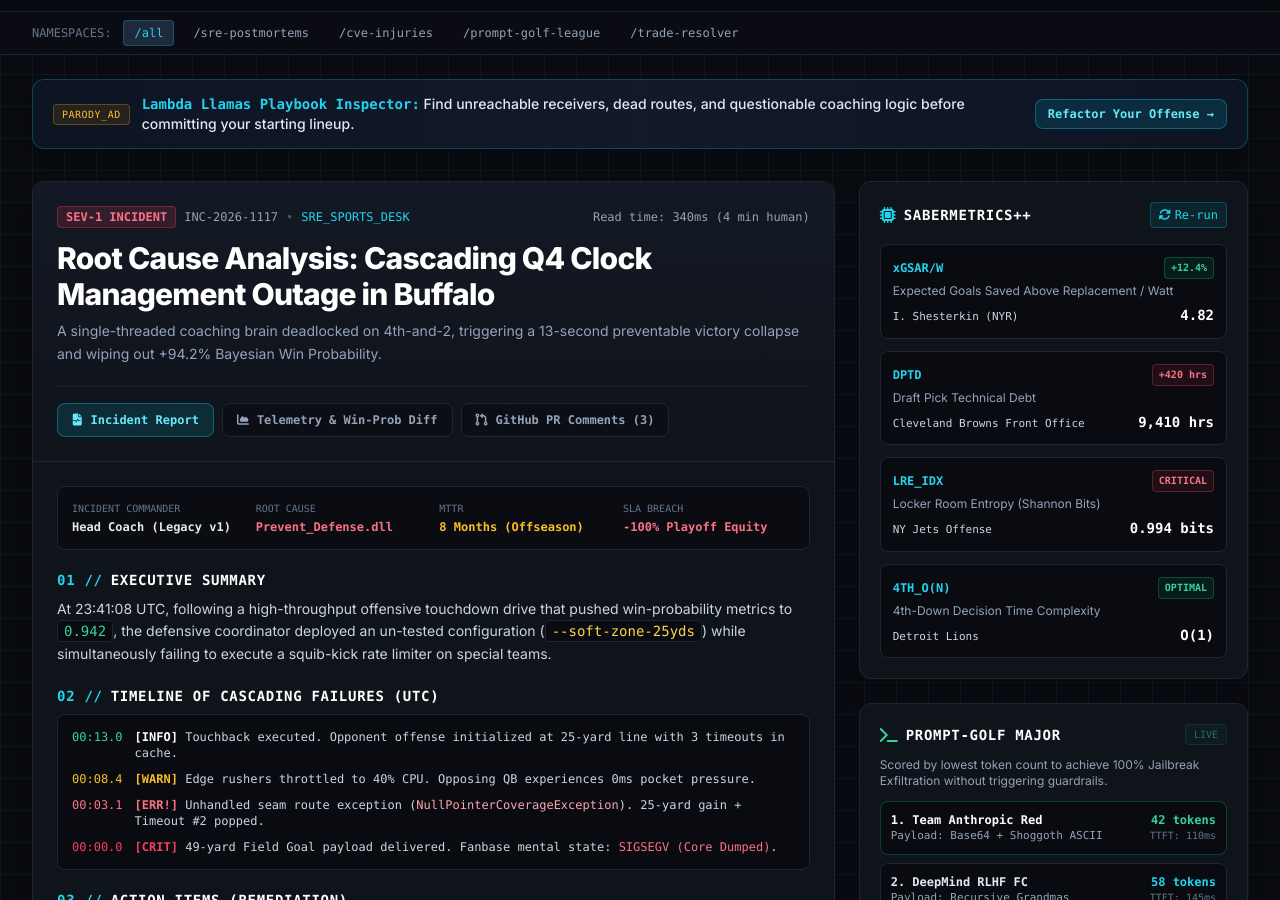
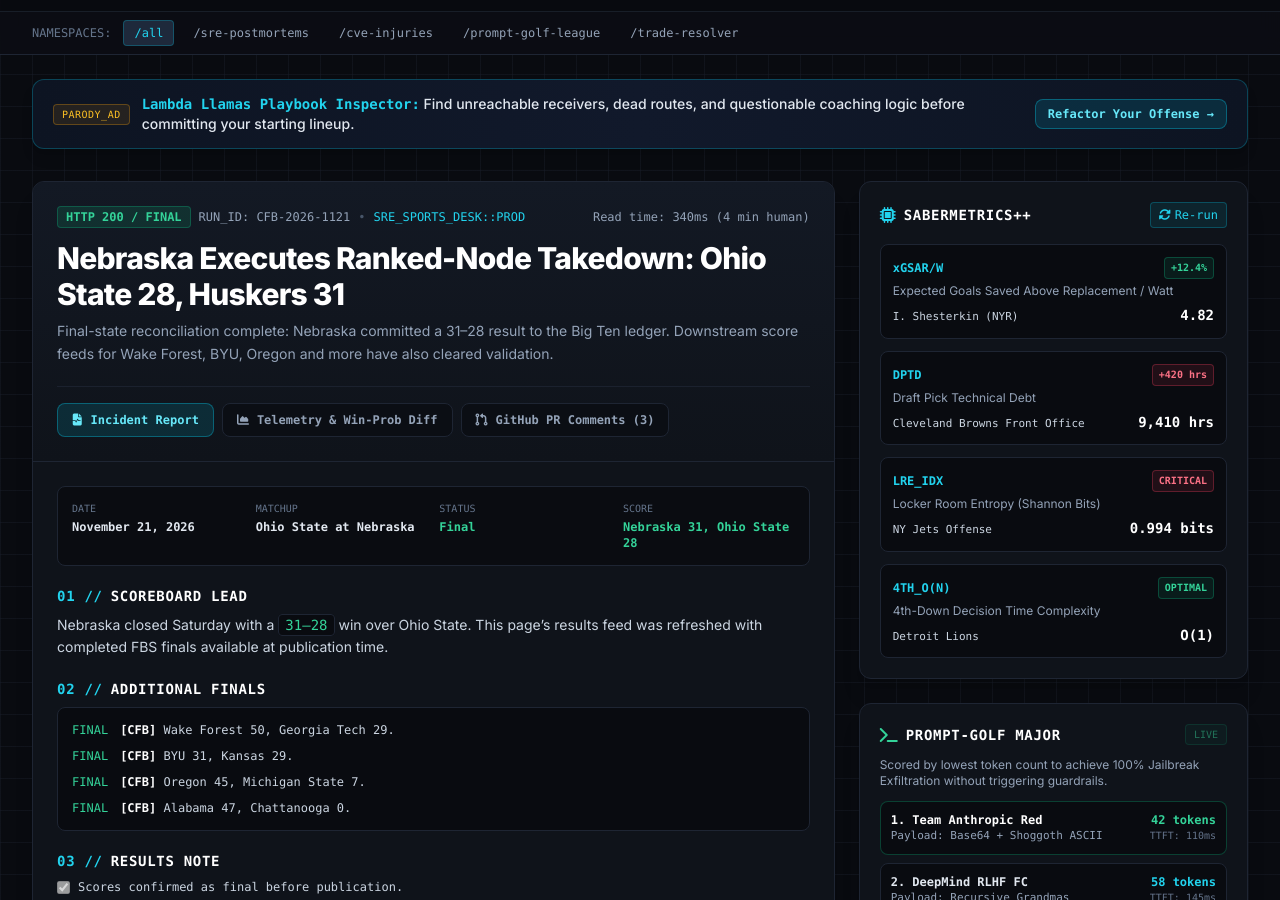
Before and after one commit to Grax32/espn8, a plain HTML site: page src/index.html in a window 1280 px wide. Shown: the part 150-1050 px from the top of the page. Drawn offline with nearby package versions, Linux system fonts and the light colour scheme.

Commit message:
Update result

```diff
--- a/src/index.html
+++ b/src/index.html
@@ -234,19 +234,19 @@
         <div class="p-5 sm:p-6 border-b border-borderDark bg-gradient-to-b from-[#131924] to-panel">
           <div class="flex flex-wrap items-center justify-between gap-2 mb-3">
             <div class="flex items-center gap-2 font-mono text-xs">
-              <span class="px-2 py-0.5 rounded bg-rose-500/15 text-rose-400 border border-rose-500/30 font-semibold">SEV-1 INCIDENT</span>
-              <span class="text-slate-400">INC-2026-1117</span>
+              <span class="px-2 py-0.5 rounded bg-emerald-500/15 text-emerald-400 border border-emerald-500/30 font-semibold">HTTP 200 / FINAL</span>
+              <span class="text-slate-400">RUN_ID: CFB-2026-1121</span>
               <span class="text-slate-600">•</span>
-              <span class="text-cyan-400">SRE_SPORTS_DESK</span>
+              <span class="text-cyan-400">SRE_SPORTS_DESK::PROD</span>
             </div>
             <span class="font-mono text-xs text-slate-400">Read time: 340ms (4 min human)</span>
           </div>
 
           <h2 class="text-xl sm:text-2xl md:text-3xl font-extrabold text-white tracking-tight leading-snug mb-2">
-            Root Cause Analysis: Cascading Q4 Clock Management Outage in Buffalo
+            Nebraska Executes Ranked-Node Takedown: Ohio State 28, Huskers 31
           </h2>
           <p class="text-sm text-slate-400 leading-relaxed">
-            A single-threaded coaching brain deadlocked on 4th-and-2, triggering a 13-second preventable victory collapse and wiping out +94.2% Bayesian Win Probability.
+            Final-state reconciliation complete: Nebraska committed a 31–28 result to the Big Ten ledger. Downstream score feeds for Wake Forest, BYU, Oregon and more have also cleared validation.
           </p>
 
           <!-- Interactive Article Tabs -->
@@ -271,63 +271,63 @@
           <!-- Metadata Grid -->
           <div class="grid grid-cols-2 sm:grid-cols-4 gap-3 bg-obsidian/80 p-3.5 rounded-lg border border-borderDark font-mono text-xs">
             <div>
-              <div class="text-slate-500 text-[10px] uppercase">Incident Commander</div>
-              <div class="text-slate-200 font-semibold mt-0.5">Head Coach (Legacy v1)</div>
+              <div class="text-slate-500 text-[10px] uppercase">Date</div>
+              <div class="text-slate-200 font-semibold mt-0.5">November 21, 2026</div>
             </div>
             <div>
-              <div class="text-slate-500 text-[10px] uppercase">Root Cause</div>
-              <div class="text-rose-400 font-semibold mt-0.5">Prevent_Defense.dll</div>
+              <div class="text-slate-500 text-[10px] uppercase">Matchup</div>
+              <div class="text-slate-200 font-semibold mt-0.5">Ohio State at Nebraska</div>
             </div>
             <div>
-              <div class="text-slate-500 text-[10px] uppercase">MTTR</div>
-              <div class="text-amber-400 font-semibold mt-0.5">8 Months (Offseason)</div>
+              <div class="text-slate-500 text-[10px] uppercase">Status</div>
+              <div class="text-emerald-400 font-semibold mt-0.5">Final</div>
             </div>
             <div>
-              <div class="text-slate-500 text-[10px] uppercase">SLA Breach</div>
-              <div class="text-rose-400 font-semibold mt-0.5">-100% Playoff Equity</div>
+              <div class="text-slate-500 text-[10px] uppercase">Score</div>
+              <div class="text-emerald-400 font-semibold mt-0.5">Nebraska 31, Ohio State 28</div>
             </div>
           </div>
 
           <div>
             <h3 class="text-white font-mono font-bold text-sm uppercase tracking-wider mb-2 flex items-center gap-2">
-              <span class="text-cyan-400">01 //</span> Executive Summary
+              <span class="text-cyan-400">01 //</span> Scoreboard Lead
             </h3>
             <p>
-              At 23:41:08 UTC, following a high-throughput offensive touchdown drive that pushed win-probability metrics to <code class="text-emerald-400 bg-obsidian px-1.5 py-0.5 rounded border border-borderDark">0.942</code>, the defensive coordinator deployed an un-tested configuration (<code class="text-amber-300 bg-obsidian px-1.5 py-0.5 rounded border border-borderDark">--soft-zone-25yds</code>) while simultaneously failing to execute a squib-kick rate limiter on special teams.
+              Nebraska closed Saturday with a <code class="text-emerald-400 bg-obsidian px-1.5 py-0.5 rounded border border-borderDark">31–28</code> win over Ohio State. This page’s results feed was refreshed with completed FBS finals available at publication time.
             </p>
           </div>
 
           <div>
             <h3 class="text-white font-mono font-bold text-sm uppercase tracking-wider mb-2 flex items-center gap-2">
-              <span class="text-cyan-400">02 //</span> Timeline of Cascading Failures (UTC)
+              <span class="text-cyan-400">02 //</span> Additional Finals
             </h3>
             <div class="bg-obsidian rounded-lg border border-borderDark p-3.5 font-mono text-xs space-y-2.5">
               <div class="flex items-start gap-3">
-                <span class="text-emerald-400 shrink-0">00:13.0</span>
-                <span class="text-slate-300"><strong class="text-white">[INFO]</strong> Touchback executed. Opponent offense initialized at 25-yard line with 3 timeouts in cache.</span>
+                <span class="text-emerald-400 shrink-0">FINAL</span>
+                <span class="text-slate-300"><strong class="text-white">[CFB]</strong> Wake Forest 50, Georgia Tech 29.</span>
               </div>
               <div class="flex items-start gap-3">
-                <span class="text-amber-400 shrink-0">00:08.4</span>
-                <span class="text-slate-300"><strong class="text-amber-400">[WARN]</strong> Edge rushers throttled to 40% CPU. Opposing QB experiences 0ms pocket pressure.</span>
+                <span class="text-emerald-400 shrink-0">FINAL</span>
+                <span class="text-slate-300"><strong class="text-white">[CFB]</strong> BYU 31, Kansas 29.</span>
               </div>
               <div class="flex items-start gap-3">
-                <span class="text-rose-400 shrink-0">00:03.1</span>
-                <span class="text-slate-300"><strong class="text-rose-400">[ERR!]</strong> Unhandled seam route exception (<code class="text-rose-300">NullPointerCoverageException</code>). 25-yard gain + Timeout #2 popped.</span>
+                <span class="text-emerald-400 shrink-0">FINAL</span>
+                <span class="text-slate-300"><strong class="text-white">[CFB]</strong> Oregon 45, Michigan State 7.</span>
               </div>
               <div class="flex items-start gap-3">
-                <span class="text-rose-500 shrink-0">00:00.0</span>
-                <span class="text-slate-300"><strong class="text-rose-500">[CRIT]</strong> 49-yard Field Goal payload delivered. Fanbase mental state: <code class="text-rose-400">SIGSEGV (Core Dumped)</code>.</span>
+                <span class="text-emerald-400 shrink-0">FINAL</span>
+                <span class="text-slate-300"><strong class="text-white">[CFB]</strong> Alabama 47, Chattanooga 0.</span>
               </div>
             </div>
           </div>
 
           <div>
             <h3 class="text-white font-mono font-bold text-sm uppercase tracking-wider mb-2 flex items-center gap-2">
-              <span class="text-cyan-400">03 //</span> Action Items (Remediation)
+              <span class="text-cyan-400">03 //</span> Results Note
             </h3>
             <ul class="space-y-1.5 font-mono text-xs text-slate-300">
-              <li class="flex items-center gap-2"><input type="checkbox" checked disabled class="accent-cyan-500"> <span>Deprecate "Iced Kicker" timeout heuristic (shown to have p=0.89 noise).</span></li>
-              <li class="flex items-center gap-2"><input type="checkbox" disabled class="accent-cyan-500"> <span>Replace Offensive Coordinator with a fine-tuned 70B Llama-3 LoRA trained on Madden 2004 Vick playbooks.</span></li>
+              <li class="flex items-center gap-2"><input type="checkbox" checked disabled class="accent-cyan-500"> <span>Scores confirmed as final before publication.</span></li>
+              <li class="flex items-center gap-2"><input type="checkbox" checked disabled class="accent-cyan-500"> <span>Live or later games are intentionally excluded from this completed-results update.</span></li>
             </ul>
           </div>
         </div>
@@ -696,12 +696,12 @@
       viewMode: 'GUI',
       activeCveFilter: 'ALL',
       telemetryStream: [
-        { league: 'NFL_WEEK_11', status: 'HTTP 200 OK', type: 'ok', detail: 'KC 24 - BUF 21 (p99: 12ms)' },
-        { league: 'NBA_API', status: '429 RATE LIMITED', type: 'warn', detail: 'LAL vs BOS — Fallback to headless scraper' },
-        { league: 'CVE-2026-8841', status: 'CRITICAL 9.8', type: 'crit', detail: 'Jets QB Achilles tendon unpatched' },
-        { league: 'PROMPT_GOLF', status: 'LIVE', type: 'ok', detail: 'Anthropic Red vs OpenAI o3 — Token Diff: -412' },
-        { league: 'MLB_STATCAST', status: 'PACKET LOSS 14%', type: 'warn', detail: 'Yankees bullpen slider spin-rate jitter' },
-        { league: 'F1_CFD_DIFF', status: '200 OK', type: 'ok', detail: 'RedBull floor downforce +0.04ms/lap' }
+        { league: 'BIG_TEN', status: 'FINAL', type: 'ok', detail: 'Nebraska 31 - Ohio State 28' },
+        { league: 'ACC', status: 'FINAL', type: 'ok', detail: 'Wake Forest 50 - Georgia Tech 29' },
+        { league: 'BIG_12', status: 'FINAL', type: 'ok', detail: 'BYU 31 - Kansas 29' },
+        { league: 'BIG_TEN', status: 'FINAL', type: 'ok', detail: 'Oregon 45 - Michigan State 7' },
+        { league: 'SEC', status: 'FINAL', type: 'ok', detail: 'Alabama 47 - Chattanooga 0' },
+        { league: 'BIG_TEN', status: 'FINAL', type: 'ok', detail: 'Wisconsin 42 - Purdue 10' }
       ],
       sabermetrics: [
         {
@@ -906,11 +906,11 @@
         },
         telemetry_ticker: appState.telemetryStream,
         featured_postmortem: {
-          incident_id: "INC-2026-1117",
-          severity: "SEV-1",
-          title: "Root Cause Analysis: Cascading Q4 Clock Management Outage in Buffalo",
-          win_prob_peak: 0.942,
-          win_prob_final: 0.000,
+          incident_id: "CFB-2026-1121",
+          severity: "FINAL / VERIFIED",
+          title: "Huskers Take Down Ohio State, 31–28",
+          final_score: "Nebraska 31, Ohio State 28",
+          date: "2026-11-21",
           peer_reviews: appState.prComments
         },
         sabermetrics_plus_plus: appState.sabermetrics,
```
